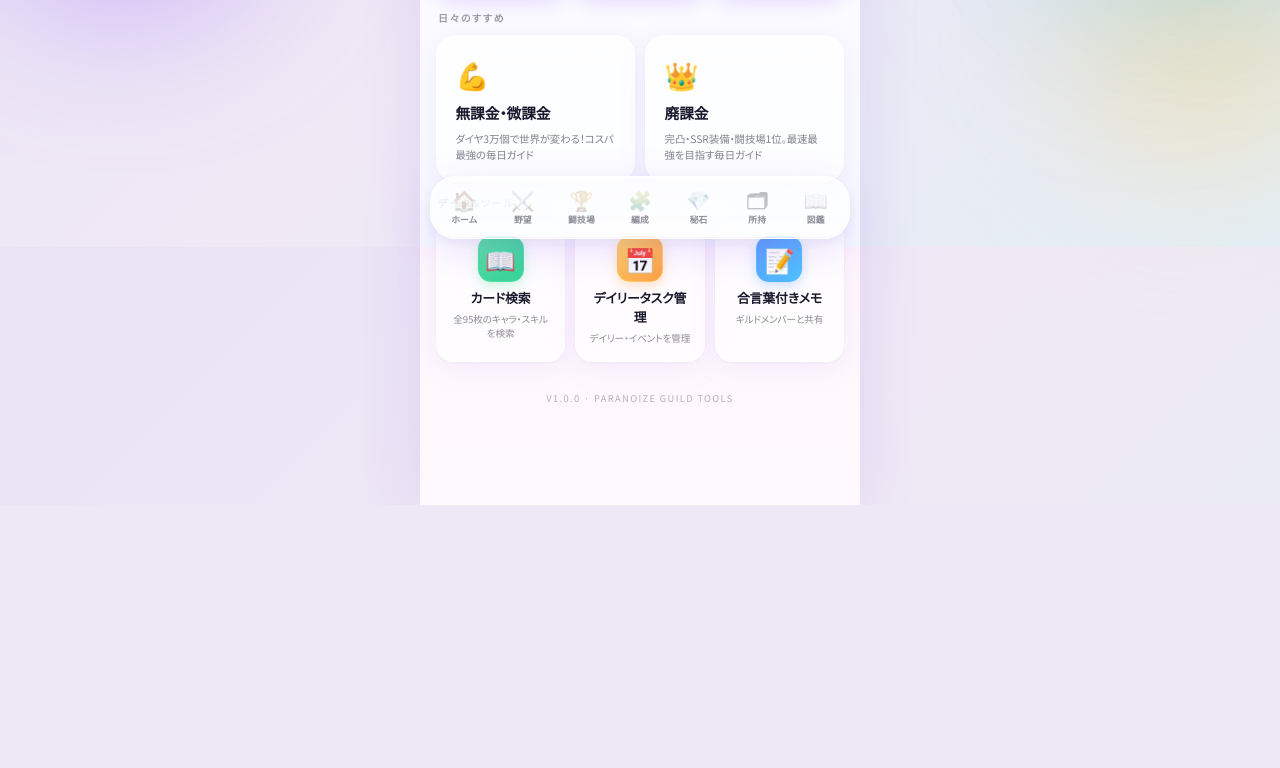
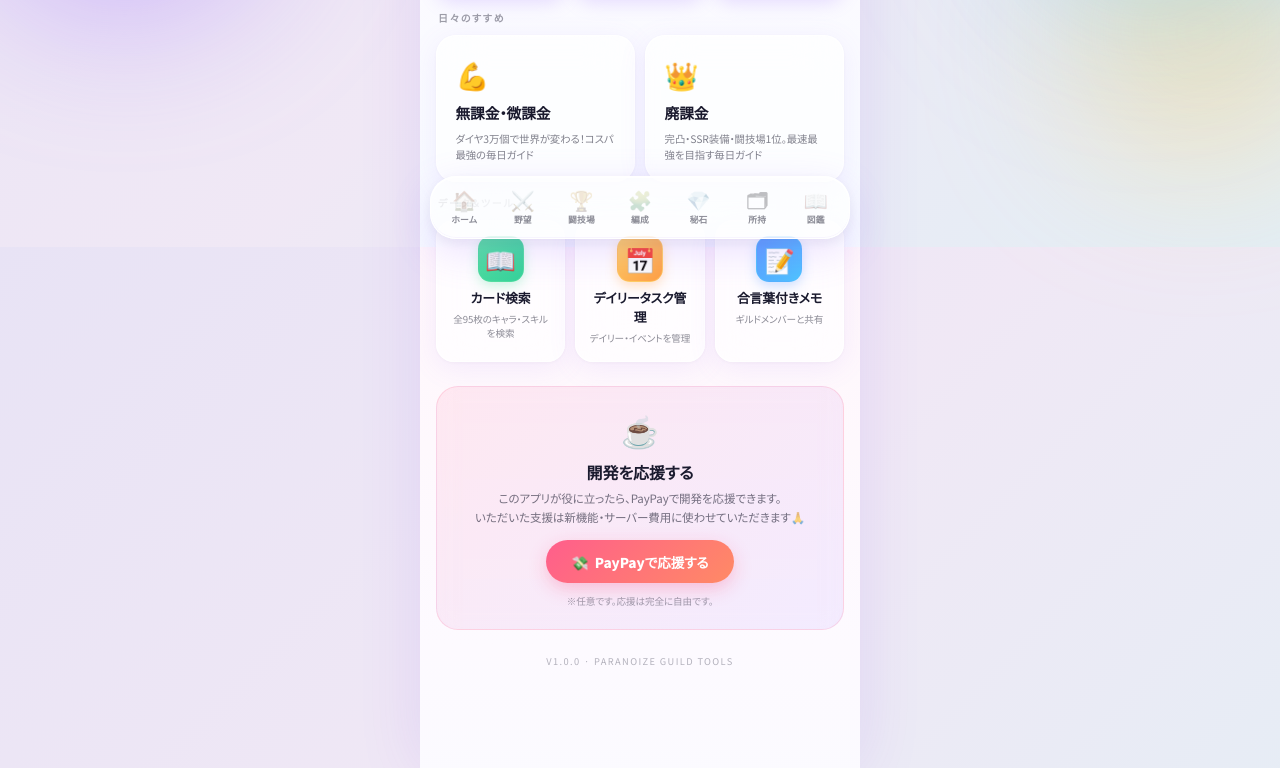
Before and after one commit to ryoi1020/paranoize-app, a plain HTML site: page public/pages/index.html in a window 1280 px wide. Shown: the part 553-1321 px from the top of the page. Before the commit the page ends 1058 px from the top, so only its background shows below. Drawn offline with Linux system fonts and the light colour scheme; a script that the page names is missing.

Commit message:
feat: ホームに開発応援セクション(PayPay投げ銭)を追加・PayPayリンク埋め込み済み・控えめで上品な配置

```diff
--- a/public/pages/index.html
+++ b/public/pages/index.html
@@ -5,7 +5,7 @@
 <meta name="viewport" content="width=device-width, initial-scale=1.0">
 <title>PARANOIZE 攻略アプリ</title>
 <link href="https://fonts.googleapis.com/css2?family=Syne:wght@700;800&family=Noto+Sans+JP:wght@400;500;700&display=swap" rel="stylesheet">
-<link rel="stylesheet" href="/assets/common.css?v=7">
+<link rel="stylesheet" href="/assets/common.css?v=8">
 <style>
 *{box-sizing:border-box;margin:0;padding:0;-webkit-tap-highlight-color:transparent;}
 html,body{min-height:100vh;overflow-x:hidden;font-family:'Noto Sans JP',sans-serif;}
@@ -133,6 +133,31 @@ body{
 
 /* フッター */
 .footer{position:relative;z-index:1;text-align:center;padding:1rem;font-size:0.58rem;color:rgba(26,26,46,0.32);letter-spacing:0.15em;text-transform:uppercase;}
+
+/* 応援セクション */
+.support-section{position:relative;z-index:1;padding:0 1rem;margin:1.5rem 0 0.5rem;}
+.support-card{
+  background:linear-gradient(135deg,rgba(255,94,140,0.10),rgba(155,109,255,0.10));
+  border:1px solid rgba(255,94,140,0.18);
+  border-radius:22px;
+  padding:1.3rem 1.2rem;
+  text-align:center;
+  backdrop-filter:blur(10px);
+}
+.support-emoji{font-size:1.9rem;margin-bottom:0.5rem;}
+.support-title{font-family:'Syne',sans-serif;font-size:1rem;font-weight:800;color:#1a1a2e;margin-bottom:0.35rem;}
+.support-desc{font-size:0.72rem;color:rgba(26,26,46,0.6);line-height:1.6;margin-bottom:0.9rem;}
+.support-btn{
+  display:inline-flex;align-items:center;gap:0.4rem;
+  background:linear-gradient(135deg,#ff5e8c,#ff8a65);
+  color:#fff;font-weight:800;font-size:0.85rem;
+  text-decoration:none;
+  padding:0.7rem 1.6rem;border-radius:100px;
+  box-shadow:0 6px 18px rgba(255,94,140,0.32);
+  transition:transform 0.15s,box-shadow 0.2s;
+}
+.support-btn:active{transform:scale(0.96);}
+.support-note{font-size:0.6rem;color:rgba(26,26,46,0.4);margin-top:0.7rem;}
 
 /* ===== iPhone風アプリグリッド（3列） ===== */
 .app-grid{display:grid;grid-template-columns:repeat(3,1fr);gap:0.55rem;margin-bottom:0.85rem;}
@@ -392,6 +417,19 @@ body{
 
 
 
+<!-- 開発を応援する -->
+<div class="support-section">
+  <div class="support-card">
+    <div class="support-emoji">☕</div>
+    <div class="support-title">開発を応援する</div>
+    <div class="support-desc">このアプリが役に立ったら、PayPayで開発を応援できます。<br>いただいた支援は新機能・サーバー費用に使わせていただきます🙏</div>
+    <a class="support-btn" id="supportBtn" href="https://qr.paypay.ne.jp/p2p01_eKhQ3W32E8qrfT0n" target="_blank" rel="noopener">
+      <span>💸</span><span>PayPayで応援する</span>
+    </a>
+    <div class="support-note">※任意です。応援は完全に自由です。</div>
+  </div>
+</div>
+
 <div class="footer">v1.0.0 · PARANOIZE GUILD TOOLS</div>
 
 <nav class="p-tabbar">
```
